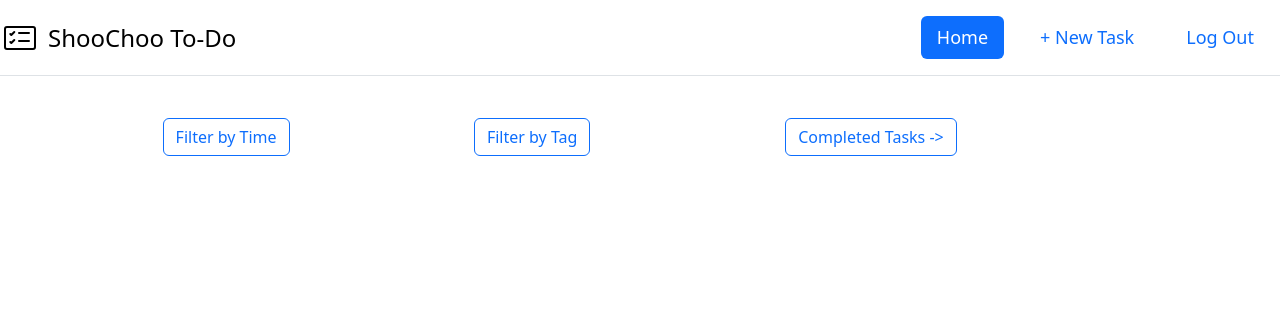
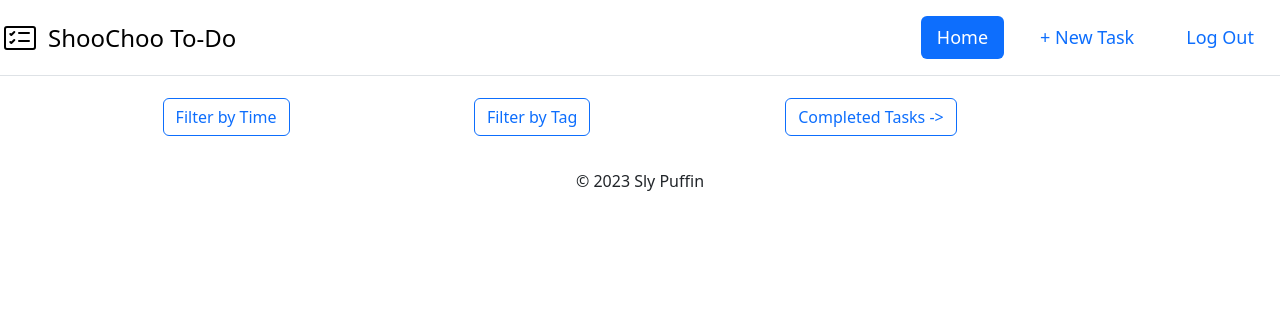
Before and after one commit to SlyPuffin/shoochoo, a Django app: page / in a window 1280 px wide. Shown: the top 336 px of the page. Run offline with Django 4.2, Linux system fonts and the light colour scheme; the visitor is signed in with stand-in values (Sample User, id 1); data that the repository does not hold is empty; parts of the project's set-up code (start-up, migrations or seed data) failed here and were passed over.

Commit message:
Added footer and locked header into position

```diff
--- a/static/css/base.css
+++ b/static/css/base.css
@@ -6,6 +6,21 @@
   text-shadow: none; /* Prevent inheritance from `body` */
 }
 
+header {
+  position: fixed;
+  top: 0;
+  width: 100%;
+}
+@media (min-width: 600px) {
+  .main-body {
+    margin-top: 5rem;
+  }
+}
+@media (max-width: 599px) {
+  .main-body {
+    margin-top: 8rem;
+  }
+}
 /* Cover (Focus) Screen */
 .horizontal-spacer {
   padding-left: 0.1rem;
--- a/templates/base.html
+++ b/templates/base.html
@@ -70,6 +70,11 @@
         {% endif %}
       </ul>
     </header>
-    <div>{% block content %} {% endblock content %}</div>
+    <div class="main-body">{% block content %} {% endblock content %}</div>
+    <footer class="d-flex flex-wrap justify-content-center mb-1">
+      ©
+      <!-- -->2023<!-- -->
+      Sly Puffin
+    </footer>
   </body>
 </html>
```
